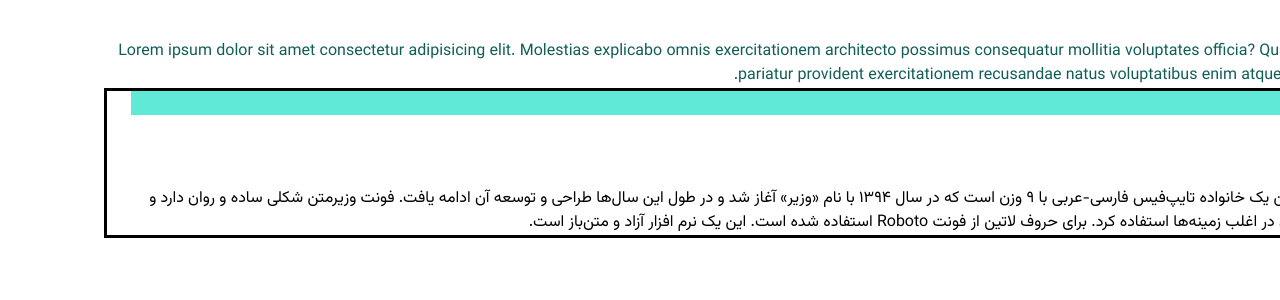
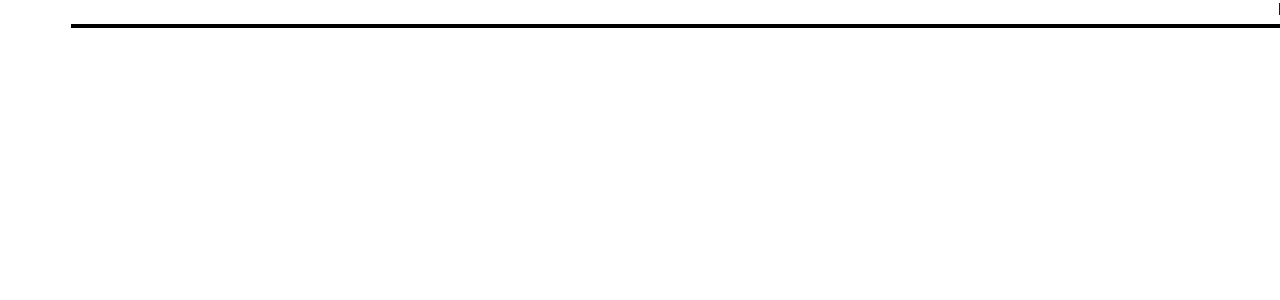
Before and after one commit to dannymhmdi/BeMe-project, a Next.js app: page / in a window 1280 px wide. Shown: the top 300 px of the page. Built offline with nearby package versions, Linux system fonts and the light colour scheme.

Commit message:
tailwind fixes

```diff
--- a/app/page.js
+++ b/app/page.js
@@ -1,35 +1,16 @@
 "use client";
 import { useState } from "react";
-import LandingLayout from "../layout/landing-layout/landing-layout.jsx";
 import BasePage from "../src/components/base-page/base-page.jsx";
-import { Button, Container } from "@mui/material";
 import Image from "next/image";
+import { LandingLayout } from "@/layout/landing-layout/index.js";
+import Landing from "@/src/components/landing/landing.jsx";
 export default function Home() {
   const [color, setColor] = useState("bg-teal-300");
   return (
     <>
       <LandingLayout>
-        {/* <Button variant="contained"  className="text-teal-950 bg-teal-500" onClick={() => setColor('bg-teal-100')} >change color</Button> */}
-        <button className="bg-teal-500 hover:bg-teal-200 text-white font-bold py-2 px-4 rounded">
-          ccc
-        </button>
-        <p className="text-teal-800">
-          Lorem ipsum dolor sit amet consectetur adipisicing elit. Molestias
-          explicabo omnis exercitationem architecto possimus consequatur
-          mollitia voluptates officia? Quas omnis iusto pariatur provident
-          exercitationem recusandae natus voluptatibus enim atque consequuntur.
-        </p>
-        <BasePage fluid={"false"}>
-          <div className={`${color}`}>01</div>
-          <div>02</div>
-          <div>03</div>hhh
-          <p>
-            پروژه وزیرمتن یک خانواده تایپ‌فیس فارسی-عربی با ۹ وزن است که در سال
-            ۱۳۹۴ با نام «وزیر» آغاز شد و در طول این سال‌ها طراحی و توسعه آن
-            ادامه یافت. فونت وزیرمتن شکلی ساده و روان دارد و می‌توان از آن در
-            اغلب زمینه‌ها استفاده کرد. برای حروف لاتین از فونت Roboto استفاده
-            شده است. این یک نرم افزار آزاد و متن‌باز است.
-          </p>
+        <BasePage fluid={'false'}>
+            <Landing/>
         </BasePage>
       </LandingLayout>
     </>
--- a/src/components/base-page/base-page.jsx
+++ b/src/components/base-page/base-page.jsx
@@ -3,7 +3,7 @@ import React from "react";
 
 const BasePage = ({ children, title, fluid, fixed }) => {
   return (
-    <Container maxWidth={fluid} fixed={fixed} className="border" style={{border:'3px solid'}}>
+    <Container maxWidth={fluid} fixed={fixed} >
       {/* <Helmet>
         <title>{title}</title>
       </Helmet> */}
--- a/src/components/header/header.jsx
+++ b/src/components/header/header.jsx
@@ -1,12 +1,162 @@
-import { AppBar } from '@mui/material'
-import React from 'react'
+import * as React from 'react';
+import AppBar from '@mui/material/AppBar';
+import Box from '@mui/material/Box';
+import Toolbar from '@mui/material/Toolbar';
+import IconButton from '@mui/material/IconButton';
+import Typography from '@mui/material/Typography';
+import Menu from '@mui/material/Menu';
+import MenuIcon from '@mui/icons-material/Menu';
+import Container from '@mui/material/Container';
+import Avatar from '@mui/material/Avatar';
+import Button from '@mui/material/Button';
+import Tooltip from '@mui/material/Tooltip';
+import MenuItem from '@mui/material/MenuItem';
+import AdbIcon from '@mui/icons-material/Adb';
 
-const Header = () => {
+const pages = ['Products', 'Pricing', 'Blog'];
+const settings = ['Profile', 'Account', 'Dashboard', 'Logout'];
+
+function Header() {
+  const [anchorElNav, setAnchorElNav] = React.useState(null);
+  const [anchorElUser, setAnchorElUser] = React.useState(null);
+
+  const handleOpenNavMenu = (event) => {
+    setAnchorElNav(event.currentTarget);
+  };
+  const handleOpenUserMenu = (event) => {
+    setAnchorElUser(event.currentTarget);
+  };
+
+  const handleCloseNavMenu = () => {
+    setAnchorElNav(null);
+  };
+
+  const handleCloseUserMenu = () => {
+    setAnchorElUser(null);
+  };
+
   return (
-    <header>
-        <AppBar position="static"></AppBar>
-    </header>
-  )
+    <header>header</header>
+    // <AppBar position="static" sx={{bgcolor:'#fff'}}>
+    //   <Container maxWidth="xl" >
+    //     <Toolbar disableGutters>
+    //       <AdbIcon sx={{ display: { xs: 'none', md: 'flex' }, mr: 1 }} />
+    //       <Typography
+    //         variant="h6"
+    //         noWrap
+    //         component="a"
+    //         href="#app-bar-with-responsive-menu"
+    //         sx={{
+    //           mr: 2,
+    //           display: { xs: 'none', md: 'flex' },
+    //           fontWeight: 700,
+    //           letterSpacing: '.3rem',
+    //           color: 'black',
+    //           textDecoration: 'none',
+    //         }}
+    //       >
+    //         LOGO
+    //       </Typography>
+
+    //       <Box sx={{ flexGrow: 1, display: { xs: 'flex', md: 'none' } }}>
+    //         <IconButton
+    //           size="large"
+    //           aria-label="account of current user"
+    //           aria-controls="menu-appbar"
+    //           aria-haspopup="true"
+    //           onClick={handleOpenNavMenu}
+    //           color="inherit"
+    //         >
+    //           <MenuIcon />
+    //         </IconButton>
+    //         <Menu
+    //           id="menu-appbar"
+    //           anchorEl={anchorElNav}
+    //           anchorOrigin={{
+    //             vertical: 'bottom',
+    //             horizontal: 'left',
+    //           }}
+    //           keepMounted
+    //           transformOrigin={{
+    //             vertical: 'top',
+    //             horizontal: 'left',
+    //           }}
+    //           open={Boolean(anchorElNav)}
+    //           onClose={handleCloseNavMenu}
+    //           sx={{
+    //             display: { xs: 'block', md: 'none' },
+    //           }}
+    //         >
+    //           {pages.map((page) => (
+    //             <MenuItem key={page} onClick={handleCloseNavMenu}>
+    //               <Typography textAlign="center">{page}</Typography>
+    //             </MenuItem>
+    //           ))}
+    //         </Menu>
+    //       </Box>
+    //       <AdbIcon sx={{ display: { xs: 'flex', md: 'none' }, mr: 1 }} />
+    //       <Typography
+    //         variant="h5"
+    //         noWrap
+    //         component="a"
+    //         href="#app-bar-with-responsive-menu"
+    //         sx={{
+    //           mr: 2,
+    //           display: { xs: 'flex', md: 'none' },
+    //           flexGrow: 1,
+    //           fontFamily: 'monospace',
+    //           fontWeight: 700,
+    //           letterSpacing: '.3rem',
+    //           color: 'inherit',
+    //           textDecoration: 'none',
+    //         }}
+    //       >
+    //         LOGO
+    //       </Typography>
+    //       <Box sx={{ flexGrow: 1, display: { xs: 'none', md: 'flex' } }}>
+    //         {pages.map((page) => (
+    //           <Button
+    //             key={page}
+    //             onClick={handleCloseNavMenu}
+    //             sx={{ my: 2, color: 'white', display: 'block' }}
+    //           >
+    //             {page}
+    //           </Button>
+    //         ))}
+    //       </Box>
+
+    //       <Box sx={{ flexGrow: 0 }}>
+    //         <Tooltip title="Open settings">
+    //           <IconButton onClick={handleOpenUserMenu} sx={{ p: 0 }}>
+    //             <Avatar alt="Remy Sharp" src="/static/images/avatar/2.jpg" />
+    //           </IconButton>
+    //         </Tooltip>
+    //         <Menu
+    //           sx={{ mt: '45px' }}
+    //           id="menu-appbar"
+    //           anchorEl={anchorElUser}
+    //           anchorOrigin={{
+    //             vertical: 'top',
+    //             horizontal: 'right',
+    //           }}
+    //           keepMounted
+    //           transformOrigin={{
+    //             vertical: 'top',
+    //             horizontal: 'right',
+    //           }}
+    //           open={Boolean(anchorElUser)}
+    //           onClose={handleCloseUserMenu}
+    //         >
+    //           {settings.map((setting) => (
+    //             <MenuItem key={setting} onClick={handleCloseUserMenu}>
+    //               <Typography textAlign="center">{setting}</Typography>
+    //             </MenuItem>
+    //           ))}
+    //         </Menu>
+    //       </Box>
+    //     </Toolbar>
+    //   </Container>
+    // </AppBar>
+  );
 }
-
-export default Header
+export default Header;
--- /dev/null
+++ b/src/components/landing/index.js
@@ -0,0 +1 @@
+export {default as Landing} from './landing.jsx'
--- /dev/null
+++ b/src/components/landing/landing.jsx
@@ -0,0 +1,9 @@
+import React from 'react'
+
+const Landing = () => {
+  return (
+    <div className='border-2 border-solid'></div>
+  )
+}
+
+export default Landing
--- a/tailwind.config.js
+++ b/tailwind.config.js
@@ -4,6 +4,7 @@ module.exports = {
     "./pages/**/*.{js,ts,jsx,tsx,mdx}",
     "./components/**/*.{js,ts,jsx,tsx,mdx}",
     "./app/**/*.{js,ts,jsx,tsx,mdx}",
+    "./src/**/*.{js,ts,jsx,tsx,mdx}"
   ],
   theme: {
     container: {
--- /dev/null
+++ b/theme/index.js
@@ -0,0 +1 @@
+export {default as MuiTheme} from './theme.jsx'
```
Also changed, not shown: theme/theme.jsx (added, +45 -0 lines).
